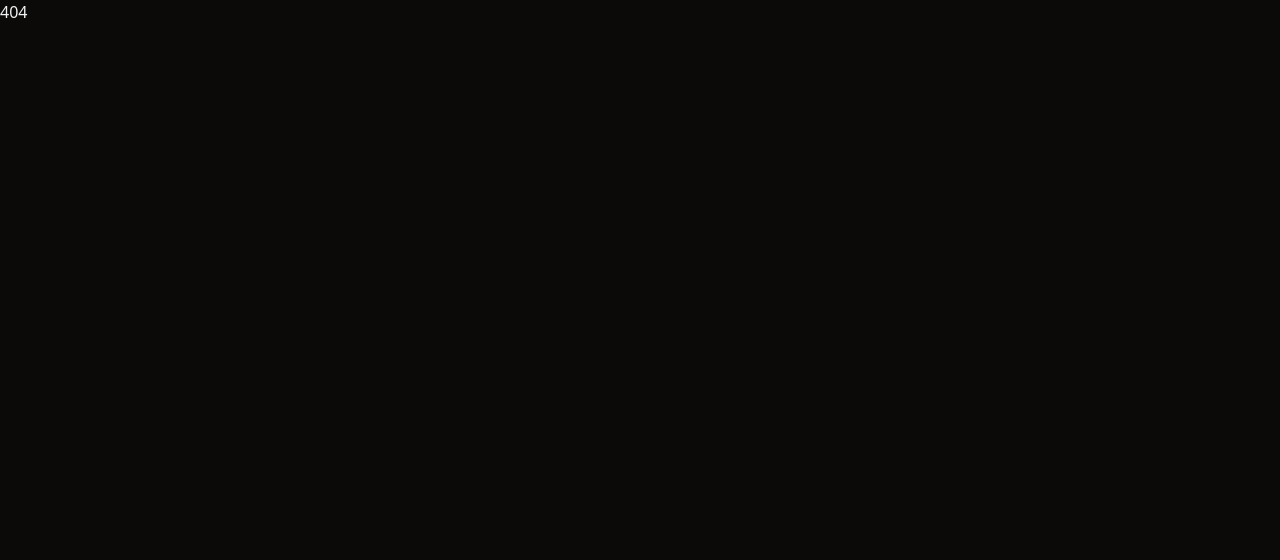
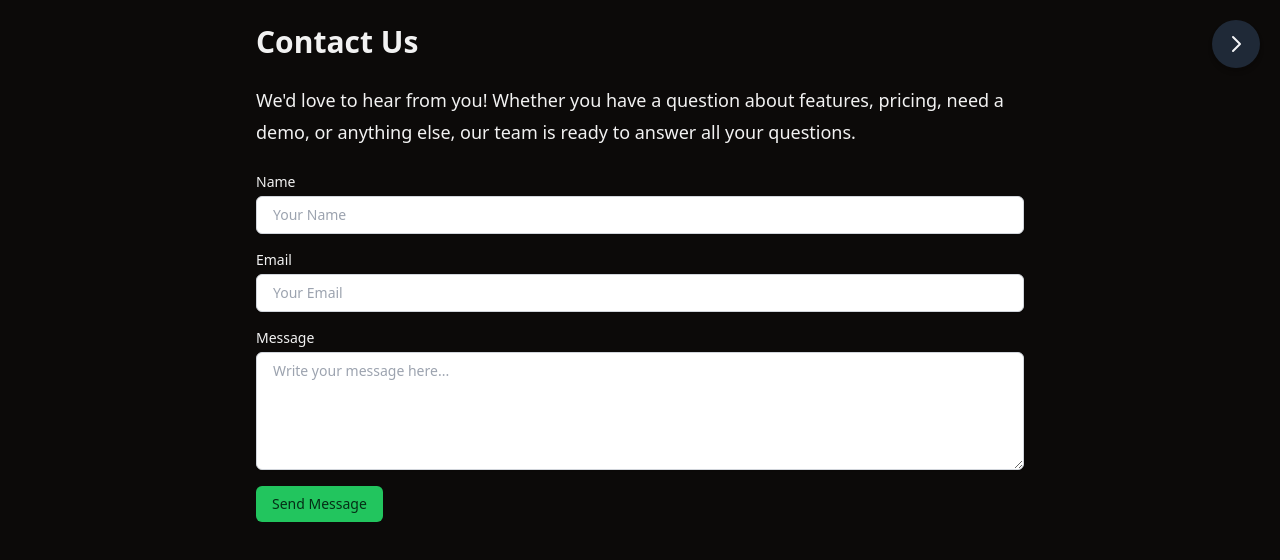
Before and after one commit to liavbenshimon/lone-soldier, a React (Vite) app in the folder frontend-app/: page /contact in a window 1280 px wide. Shown: the top 560 px of the page. Built offline with nearby package versions, Linux system fonts and the light colour scheme.

Commit message:
commiting

```diff
--- a/frontend-app/src/App.tsx
+++ b/frontend-app/src/App.tsx
@@ -7,7 +7,8 @@ import NewPost from "./pages/NewPost";
 import SignUp from "./pages/Signup";
 import Tos from "./pages/Tos";
 import YourRights from "./pages/YourRights";
-
+import Terms from "./components/Terms";
+import ContactUs from "./components/ContactUs"
 
 import { BrowserRouter, Routes, Route } from "react-router-dom";
 
@@ -22,6 +23,8 @@ export default function App() {
           <Route path="/new-post" element={<NewPost />} />
           {/* <Route path="/test" element={<ImageUpload />} /> */}
           <Route path="/rights" element={<YourRights />} />
+          <Route path="/terms" element={<Terms />} />
+          <Route path="/contact" element={<ContactUs />} />
 
 
           <Route path="/home" element={<HomePage mode="Donations" />} />
--- /dev/null
+++ b/frontend-app/src/components/ContactUs.tsx
@@ -0,0 +1,82 @@
+import { Button } from "@/components/ui/button"; // Certifique-se de ajustar o caminho para o correto
+import { useNavigate } from "react-router-dom";
+
+export const ContactUs = () => {
+  const navigate = useNavigate();
+
+  return (
+    <div className="min-h-screen bg-background text-foreground relative px-4 py-6 md:px-20">
+      {/* Botão de Voltar */}
+      <button
+        onClick={() => navigate("/")} // Navega para a página principal
+        className="absolute top-5 right-5 p-3 rounded-full bg-gray-800 text-gray-100 hover:bg-gray-700 transition-all shadow-md"
+      >
+        <svg
+          xmlns="http://www.w3.org/2000/svg"
+          className="h-6 w-6"
+          fill="none"
+          viewBox="0 0 24 24"
+          stroke="currentColor"
+        >
+          <path
+            strokeLinecap="round"
+            strokeLinejoin="round"
+            strokeWidth="2"
+            d="M9 5l7 7-7 7" // Corrigido para a seta apontar para a direita
+            />
+        </svg>
+      </button>
+      {/* Conteúdo */}
+      <div className="max-w-3xl mx-auto">
+        <h1 className="text-3xl font-bold mb-6">Contact Us</h1>
+        <p className="text-lg leading-8 mb-6">
+          We'd love to hear from you! Whether you have a question about features, pricing, need a demo, or anything else,
+          our team is ready to answer all your questions.
+        </p>
+
+        {/* Formulário de Contato */}
+        <form className="space-y-4">
+          <div>
+            <label htmlFor="name" className="block text-sm font-medium">
+              Name
+            </label>
+            <input
+              type="text"
+              id="name"
+              placeholder="Your Name"
+              className="mt-1 block w-full rounded-md border border-gray-300 bg-white py-2 px-4 text-sm shadow-sm focus:outline-none focus:ring focus:ring-primary focus:ring-opacity-50"
+            />
+          </div>
+          <div>
+            <label htmlFor="email" className="block text-sm font-medium">
+              Email
+            </label>
+            <input
+              type="email"
+              id="email"
+              placeholder="Your Email"
+              className="mt-1 block w-full rounded-md border border-gray-300 bg-white py-2 px-4 text-sm shadow-sm focus:outline-none focus:ring focus:ring-primary focus:ring-opacity-50"
+            />
+          </div>
+          <div>
+            <label htmlFor="message" className="block text-sm font-medium">
+              Message
+            </label>
+            <textarea
+              id="message"
+              placeholder="Write your message here..."
+              rows={5}
+              className="mt-1 block w-full rounded-md border border-gray-300 bg-white py-2 px-4 text-sm shadow-sm focus:outline-none focus:ring focus:ring-primary focus:ring-opacity-50"
+            ></textarea>
+          </div>
+
+          <Button className="w-full md:w-auto" type="submit">
+            Send Message
+          </Button>
+        </form>
+      </div>
+    </div>
+  );
+};
+
+export default ContactUs;
--- a/frontend-app/src/components/RightsCard.tsx
+++ b/frontend-app/src/components/RightsCard.tsx
@@ -11,7 +11,7 @@ interface RightsCardProps {
 const RightsCard: React.FC<RightsCardProps> = ({ title, description, contact }) => {
   return (
     // useless
-    <Card className="p-2 shadow-md bg-gray-200 text-white">
+    <Card className="p-2 shadow-md bg-20 14.3% 4.1% text-white">
       <Accordion type="single" collapsible>
         <AccordionItem value="item-1">
           <AccordionTrigger>
--- /dev/null
+++ b/frontend-app/src/components/Terms.tsx
@@ -0,0 +1,55 @@
+import { Button } from "@/components/ui/button"; // Certifique-se de ajustar o caminho para o correto
+import { useNavigate } from "react-router-dom";
+
+export const Terms = () => {
+  const navigate = useNavigate();
+
+  const dummyData = `
+    Welcome to LoneSoldier! By using this platform, you agree to the following terms and conditions:
+    Lorem ipsum dolor sit amet, consectetur adipiscing elit. Integer nec odio. Praesent libero.
+    Sed cursus ante dapibus diam. Sed nisi. Nulla quis sem at nibh elementum imperdiet. Duis sagittis ipsum.
+    Praesent mauris. Fusce nec tellus sed augue semper porta. Mauris massa. Vestibulum lacinia arcu eget nulla.
+    Class aptent taciti sociosqu ad litora torquent per conubia nostra, per inceptos himenaeos. Curabitur sodales
+    ligula in libero. Sed dignissim lacinia nunc. Curabitur tortor. Pellentesque nibh. Aenean quam. In scelerisque
+    sem at dolor. Maecenas mattis. Sed convallis tristique sem. Proin ut ligula vel nunc egestas porttitor.
+    Morbi lectus risus, iaculis vel, suscipit quis, luctus non, massa. Fusce ac turpis quis ligula lacinia aliquet.
+    Mauris ipsum. Nulla metus metus, ullamcorper vel, tincidunt sed, euismod in, nibh. Quisque volutpat condimentum velit.
+    Class aptent taciti sociosqu ad litora torquent per conubia nostra, per inceptos himenaeos. Nam nec ante. Sed lacinia,
+    urna non tincidunt mattis, tortor neque adipiscing diam, a cursus ipsum ante quis turpis. Nulla facilisi. Ut fringilla.
+    Suspendisse potenti. Nunc feugiat mi a tellus consequat imperdiet. Vestibulum sapien. Proin quam. Etiam ultrices.
+    Suspendisse in justo eu magna luctus suscipit. Sed lectus. Integer euismod lacus luctus magna.
+  `;
+
+  return (
+    <div className="min-h-screen bg-background text-foreground relative px-4 py-6 md:px-20">
+      {/* Botão de Voltar */}
+      <button
+        onClick={() => navigate("/")} // Navega para a página principal
+        className="absolute top-5 right-5 p-3 rounded-full bg-gray-800 text-gray-100 hover:bg-gray-700 transition-all shadow-md"
+      >
+        <svg
+          xmlns="http://www.w3.org/2000/svg"
+          className="h-6 w-6"
+          fill="none"
+          viewBox="0 0 24 24"
+          stroke="currentColor"
+        >
+          <path
+            strokeLinecap="round"
+            strokeLinejoin="round"
+            strokeWidth="2"
+            d="M9 5l7 7-7 7" // Corrigido para a seta apontar para a direita
+            />
+        </svg>
+      </button>
+
+      {/* Conteúdo */}
+      <div className="max-w-4xl mx-auto">
+        <h1 className="text-3xl font-bold mb-6">Terms of Service</h1>
+        <p className="text-lg leading-8">{dummyData}</p>
+      </div>
+    </div>
+  );
+};
+
+export default Terms;
--- a/frontend-app/src/pages/YourRights.tsx
+++ b/frontend-app/src/pages/YourRights.tsx
@@ -1,4 +1,5 @@
 import React, { useState } from "react";
+import { useNavigate } from "react-router-dom"; // Import para navegação
 import { rightsData } from "@/data/rightsData";
 import RightsFilter from "@/components/RightsFilter";
 import RightsList from "@/components/RightsList";
@@ -6,6 +7,7 @@ import { filterRights } from "@/data/filterRights";
 
 const YourRights: React.FC = () => {
   const [filteredRights, setFilteredRights] = useState<typeof rightsData>([]);
+  const navigate = useNavigate(); // Hook para navegação
 
   const handleApplyFilters = (filters: Partial<typeof rightsData[0]["filters"]>) => {
     const cleanedFilters = Object.fromEntries(
@@ -17,12 +19,33 @@ const YourRights: React.FC = () => {
   };
 
   return (
-    <div className="p-20 min-h-screen bg-20 14.3% 4.1%">
-      <h1 className="text-3xl font-bold mb-4  text-gray-100">Your Rights</h1>
+    <div className="p-20 min-h-screen bg-20 14.3% 4.1% relative">
+      {/* Botão de Retorno */}
+      <button
+        onClick={() => navigate("/home")} // Navega para a página principal
+        className="absolute top-5 right-5 p-3 rounded-full bg-gray-800 text-gray-100 hover:bg-gray-700 transition-all shadow-md"
+      >
+        <svg
+          xmlns="http://www.w3.org/2000/svg"
+          className="h-6 w-6"
+          fill="none"
+          viewBox="0 0 24 24"
+          stroke="currentColor"
+        >
+          <path
+            strokeLinecap="round"
+            strokeLinejoin="round"
+            strokeWidth="2"
+            d="M9 5l7 7-7 7" // Corrigido para a seta apontar para a direita
+            />
+        </svg>
+      </button>
+
+      <h1 className="text-3xl font-bold mb-4 text-gray-100">Your Rights</h1>
       <RightsFilter onApplyFilters={handleApplyFilters} />
       <div className="rounded-lg border bg-card text-card-foreground shadow-sm space-y-6 p-4 shadow-black/10 dark:shadow-white/10 w-full max-w-[90%] md:max-w-[60%] mx-auto">
-      {filteredRights.length === 0 ? (
-          <p className="text-gray-500 ">No rights to display. Please apply filters.</p>
+        {filteredRights.length === 0 ? (
+          <p className="text-gray-500">No rights to display. Please apply filters.</p>
         ) : (
           <RightsList rights={filteredRights} />
         )}
```
